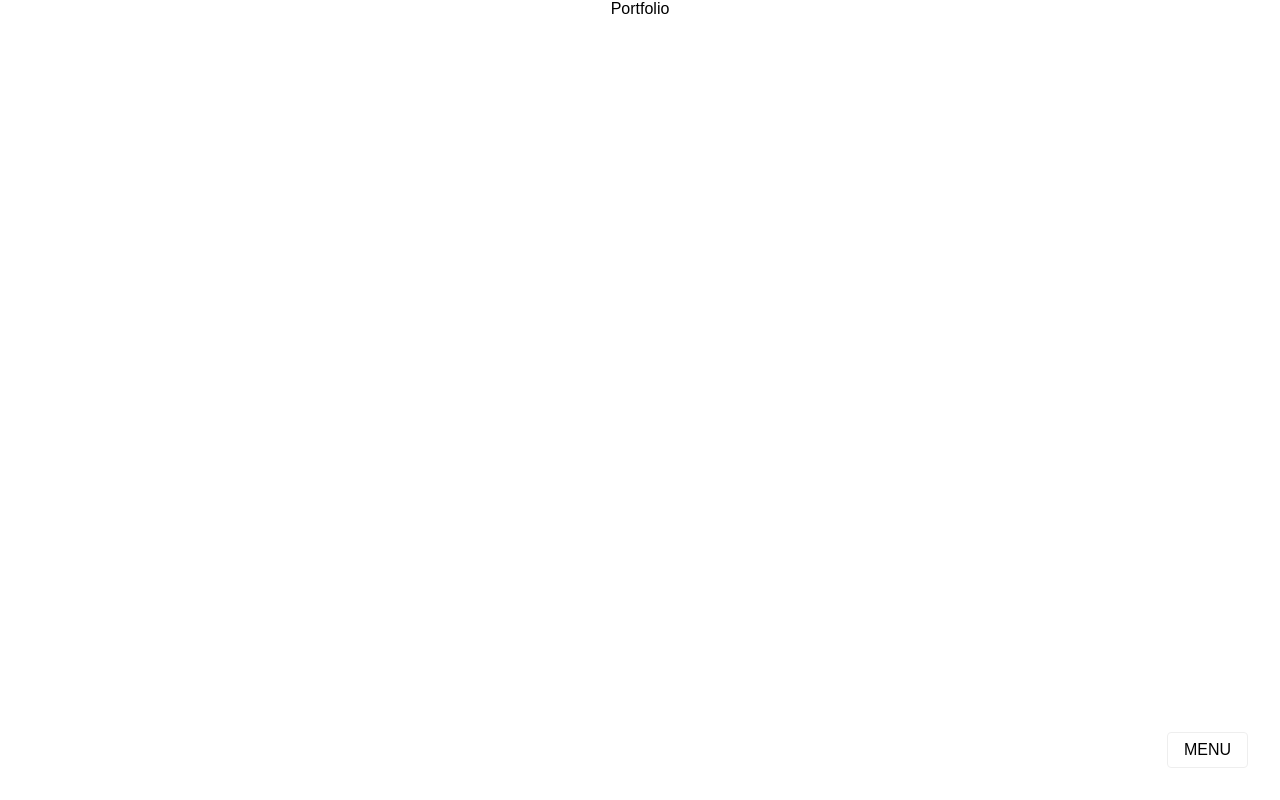
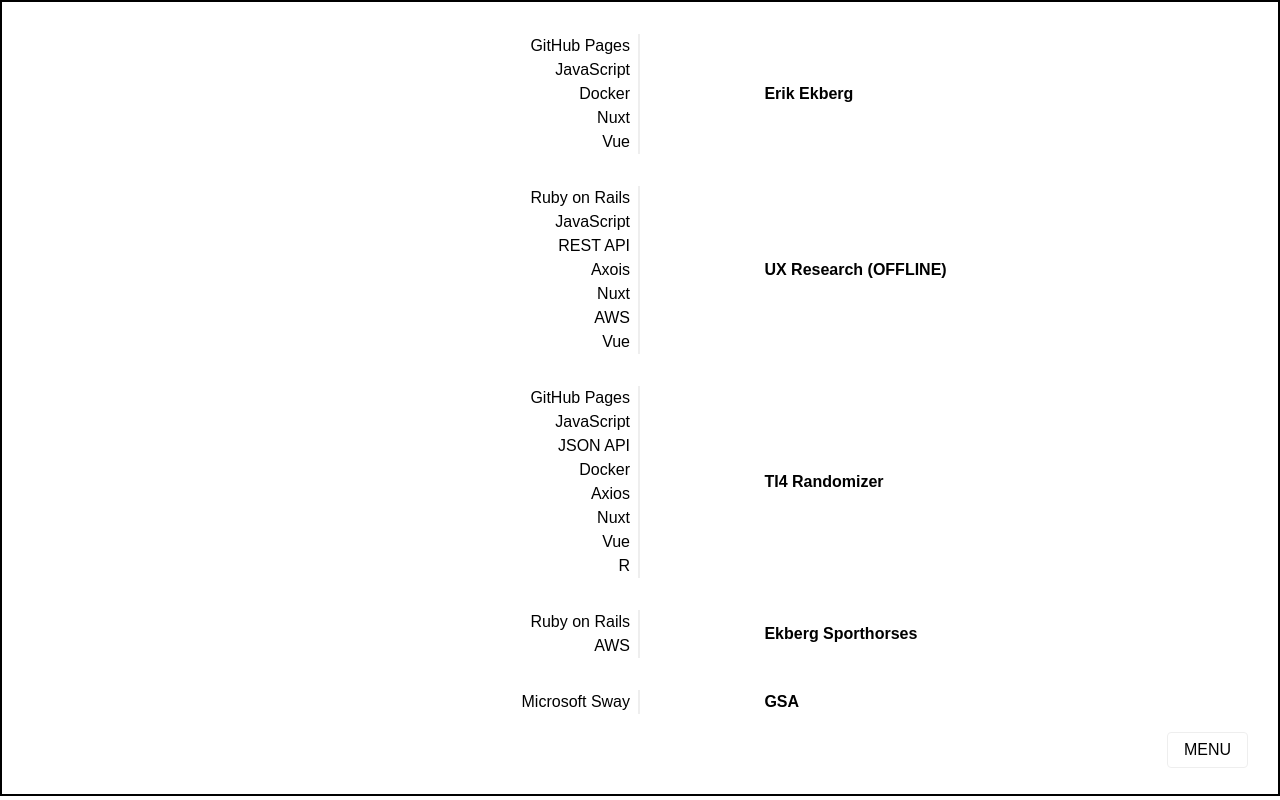
Before and after one commit to 1Mill/ErikEkberg.info, a Nuxt app: page /portfolio in a window 1280 px wide. Built offline with nearby package versions, Linux system fonts and the light colour scheme.

Commit message:
Add content to portfolio

```diff
--- a/pages/portfolio.vue
+++ b/pages/portfolio.vue
@@ -1,5 +1,92 @@
 <template>
-	<div>
-		Portfolio
+	<div class='[ pt3 pb5 ba bw1 flex flex-column items-center justify-around ]'>
+		<div
+		v-for='job in jobs' :key='job.name'
+		class='[ w-100 mv3 ph3 flex flex-row items-center justify-between ]'
+		>
+			<div class='[ w-50 pr2 lh-copy tr br bw1 b--light-gray ]'>
+				<div
+				v-for='detail in orderDetails(job.details)'
+				>
+					{{ detail }}
+				</div>
+			</div>
+
+			<a
+			:href='job.link' target='_blank'
+			class='[ w-40 lh-copy tl black b no-underline ]'
+			>
+				{{ job.name }}
+			</a>
+		</div>
 	</div>
 </template>
+
+<script>
+export default {
+	data: function () {
+		return {
+			jobs: [
+				{
+					name: 'Erik Ekberg',
+					link: 'https://www.erikekberg.info/',
+					details: [
+						'Vue',
+						'Nuxt',
+						'Docker',
+						'JavaScript',
+						'GitHub Pages'
+					]
+				},
+				{
+					name: 'UX Research (OFFLINE)',
+					link: 'https://www.onlinetesting.solutions/',
+					details: [
+						'Ruby on Rails',
+						'REST API',
+						'JavaScript',
+						'Axois',
+						'AWS',
+						'Nuxt',
+						'Vue'
+					]
+				},
+				{
+					name: 'TI4 Randomizer',
+					link: 'https://www.tiraces.com/',
+					details: [
+						'Vue',
+						'Nuxt',
+						'JavaScript',
+						'Axios',
+						'Docker',
+						'JSON API',
+						'GitHub Pages',
+						'R'
+					]
+				},
+				{
+					name: 'Ekberg Sporthorses',
+					link: 'https://www.ekbergsporthorses.com/',
+					details: [
+						'AWS',
+						'Ruby on Rails'
+					]
+				},
+				{
+					name: 'GSA',
+					link: 'http://cwugsa.org',
+					details: [
+						'Microsoft Sway'
+					]
+				}
+			]
+		}
+	},
+	methods: {
+		orderDetails: function (list) {
+			return list.sort((a, b) => b.length - a.length || a.localeCompare(b))
+		}
+	}
+}
+</script>
```
